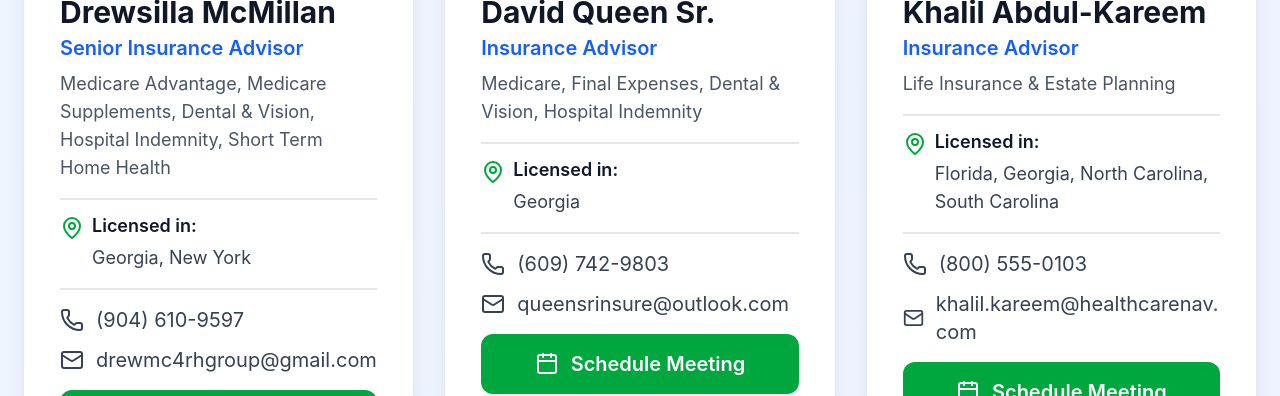
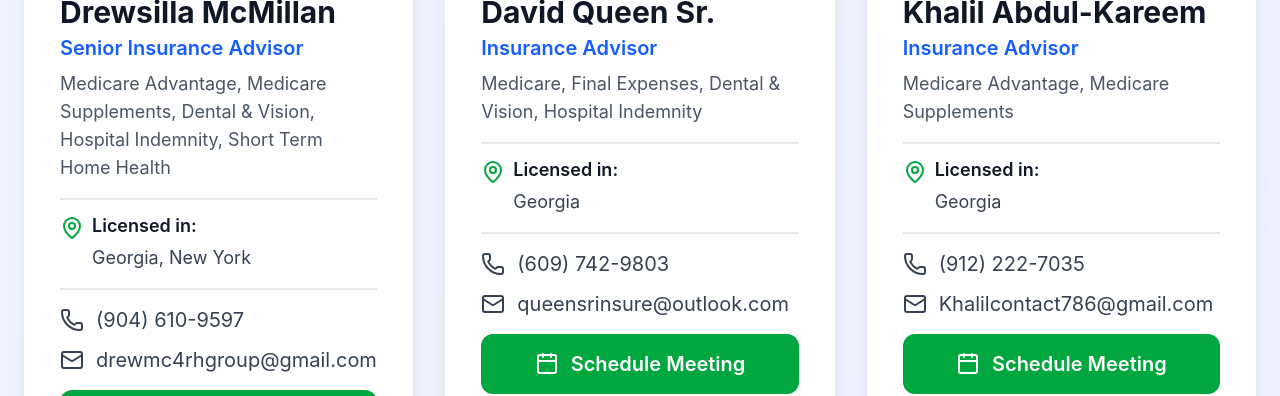
Before and after one commit to Appifynow/queensrinsure.com, a React (Vite) app in the folder apps/frontend/: page /agents in a window 1280 px wide. Shown: the part 673-1069 px from the top of the page. Built offline with nearby package versions, Linux system fonts and the light colour scheme.

Commit message:
added logo, updated agents

```diff
--- a/apps/frontend/src/components/Calendar.tsx
+++ b/apps/frontend/src/components/Calendar.tsx
@@ -8,12 +8,24 @@ export const Calendar =({ calLink, onConfirm } : { calLink: string; onConfirm: (
       const cal = await getCalApi({ namespace: "accessible-booking" });
       if (cal) {
         cal("ui", {
+          cssVarsPerTheme: {
+            light:{
+              'spacing': '0.45rem',
+              'cal-brand': '#034081', // High contrast black primary elements
+            },
+            dark: {
+              spacing: '0.45rem',
+              'cal-brand': '#034081', // High contrast black primary elements
+            }
+
+          },
           theme: "light", // Keep it light for maximum readability/contrast
-          hideEventTypeDetails: true, // Strips away text clutter
           layout: "week_view", // Stable, predictable calendar view
           styles: {
+
             branding: {
-              brandColor: "#000000", // High contrast black primary elements
+
+              brandColor: "#034081", // High contrast black primary elements
             }
           }
         });
@@ -32,6 +44,7 @@ export const Calendar =({ calLink, onConfirm } : { calLink: string; onConfirm: (
       <Cal
         namespace="accessible-booking"
         calLink={calLink}
+        config={{ layout: 'week_view'}}
       />
     </div>
   );
--- a/apps/frontend/src/data/agents.ts
+++ b/apps/frontend/src/data/agents.ts
@@ -21,17 +21,17 @@ export const agents: Agent[] = [
     email: 'queensrinsure@outlook.com',
     specialty: 'Medicare, Final Expenses, Dental & Vision, Hospital Indemnity',
     states: ['Georgia'],
-    calLink: 'david-queen-jr',
+    calLink: 'dqueensr',
   },
   {
     id: 3,
     name: 'Khalil Abdul-Kareem',
     photo: 'https://images.unsplash.com/photo-1718209881007-c0ecdfc00f9d?crop=entropy&cs=tinysrgb&fit=max&fm=jpg&q=80&w=600',
     title: 'Insurance Advisor',
-    phone: '8005550103',
-    email: 'khalil.kareem@healthcarenav.com',
-    specialty: 'Life Insurance & Estate Planning',
-    states: ['Florida', 'Georgia', 'North Carolina', 'South Carolina'],
+    phone: '9122227035',
+    email: 'Khalilcontact786@gmail.com',
+    specialty: 'Medicare Advantage, Medicare Supplements',
+    states: [ 'Georgia'],
     calLink: 'david-queen-jr',
   }
 ];
```
Also changed, not shown: apps/frontend/src/assests/images/logo_original.PNG (added).
